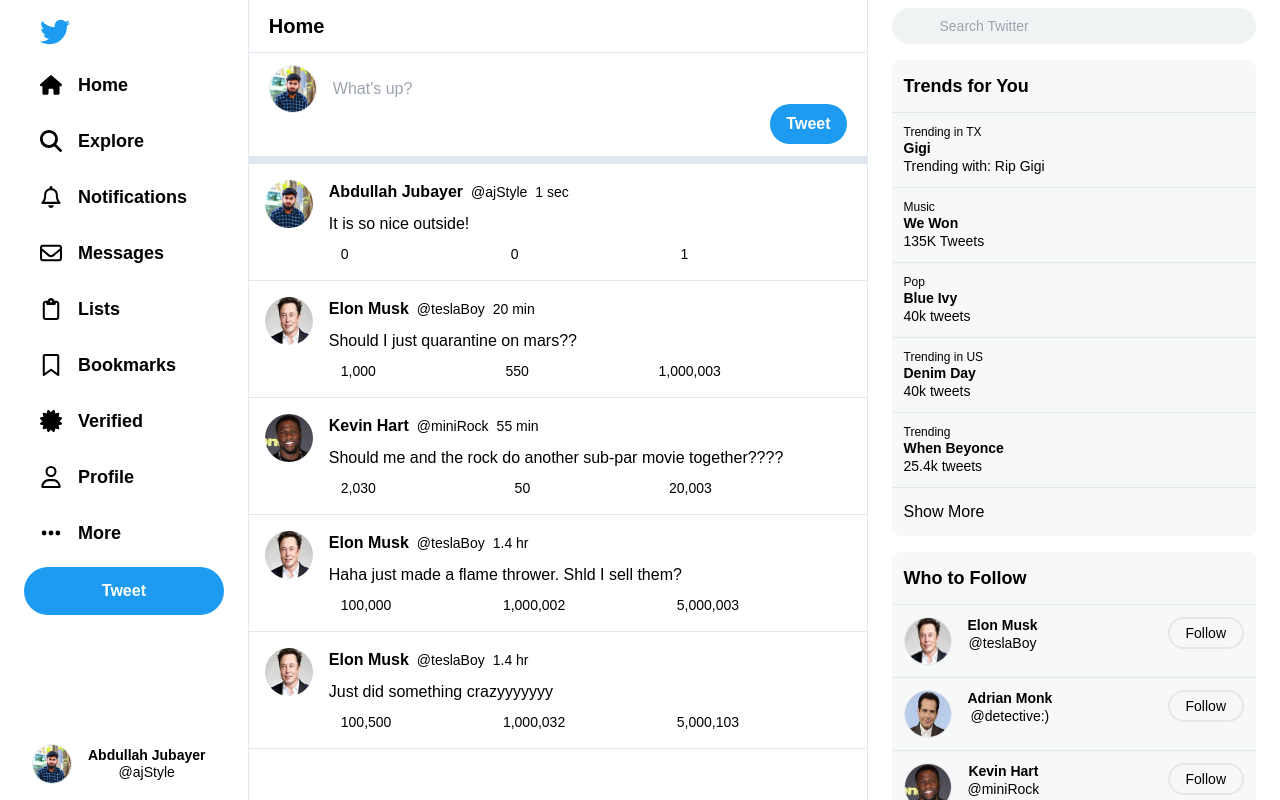
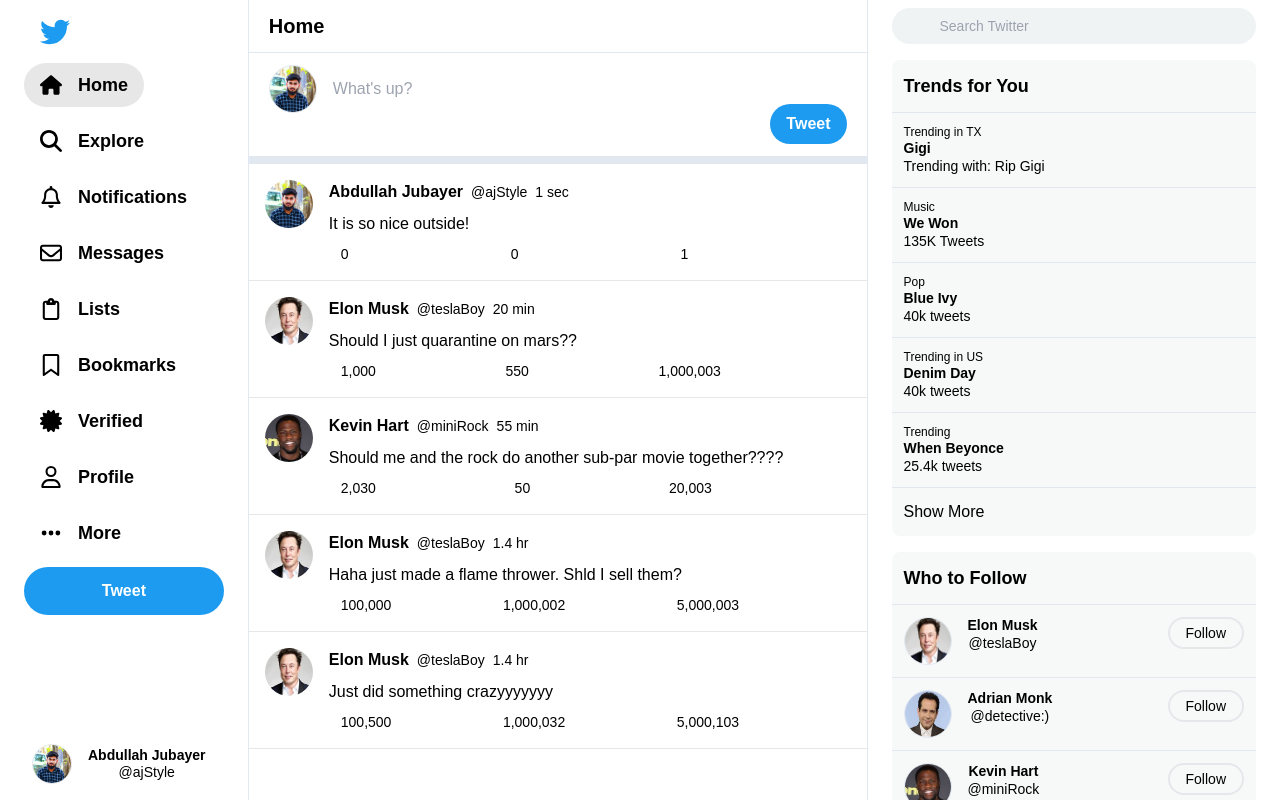
Before and after one commit to Abdullah9001/tweeter-clone, a Nuxt app: page / in a window 1280 px wide. In both pictures the pointer is over the button "Home". Built offline with nearby package versions, Linux system fonts and the light colour scheme.

Commit message:
rest some time

```diff
--- a/pages/index.vue
+++ b/pages/index.vue
@@ -25,7 +25,7 @@
             v-for="tab in tabs"
             :key="tab"
             @click="id = tab.id"
-            :class="`focus:outline-none hover:text-blue flex items-center py-2 px-4 hover:bg-lightblue rounded-full mr-auto mb-3 ${
+            :class="`focus:outline-none hover:text-blue flex items-center py-2 px-4 bg-lightblue-hover rounded-full mr-auto mb-3 ${
               id === tab.id ? 'text-blue' : ''
             }`"
           >
@@ -416,4 +416,8 @@ export default {
 .cursor-pointer {
   cursor: pointer;
 }
+
+.bg-lightblue-hover:hover {
+  background-color: #e7e7e8;
+}
 </style>
```
